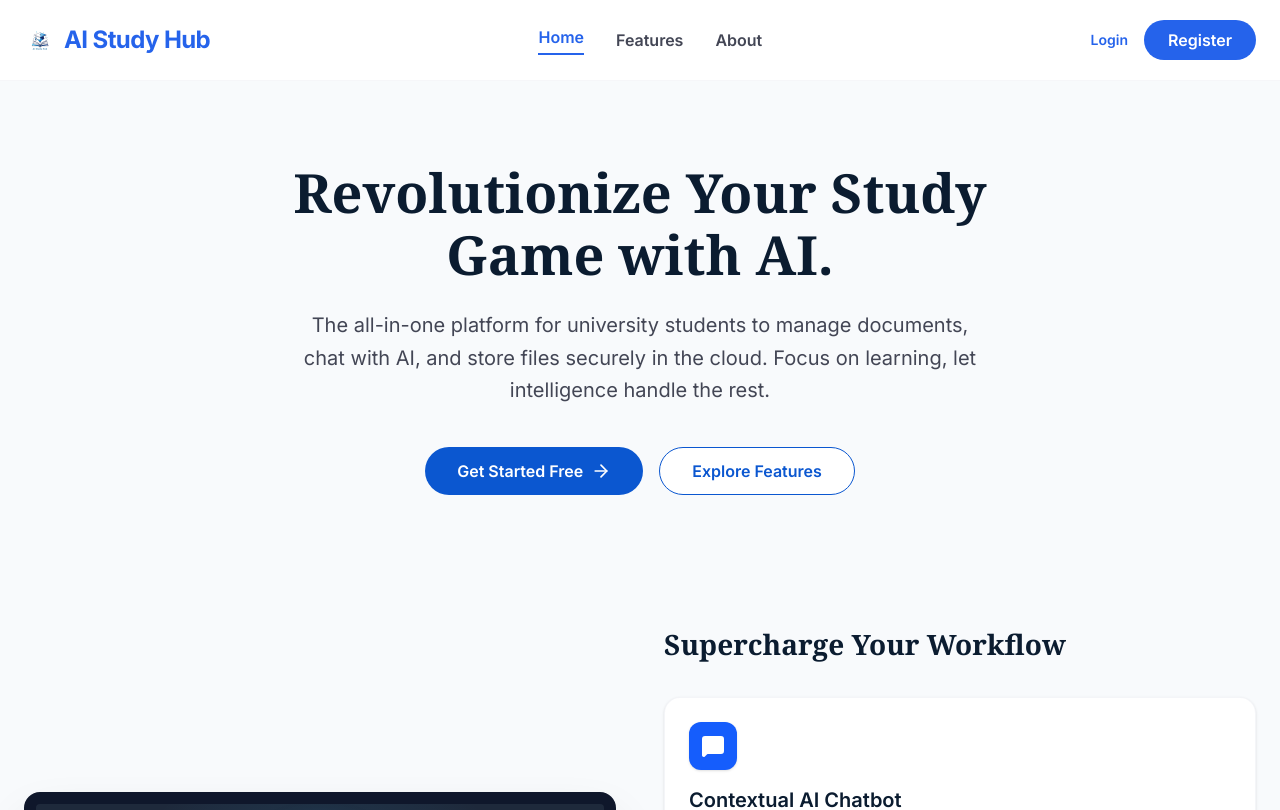
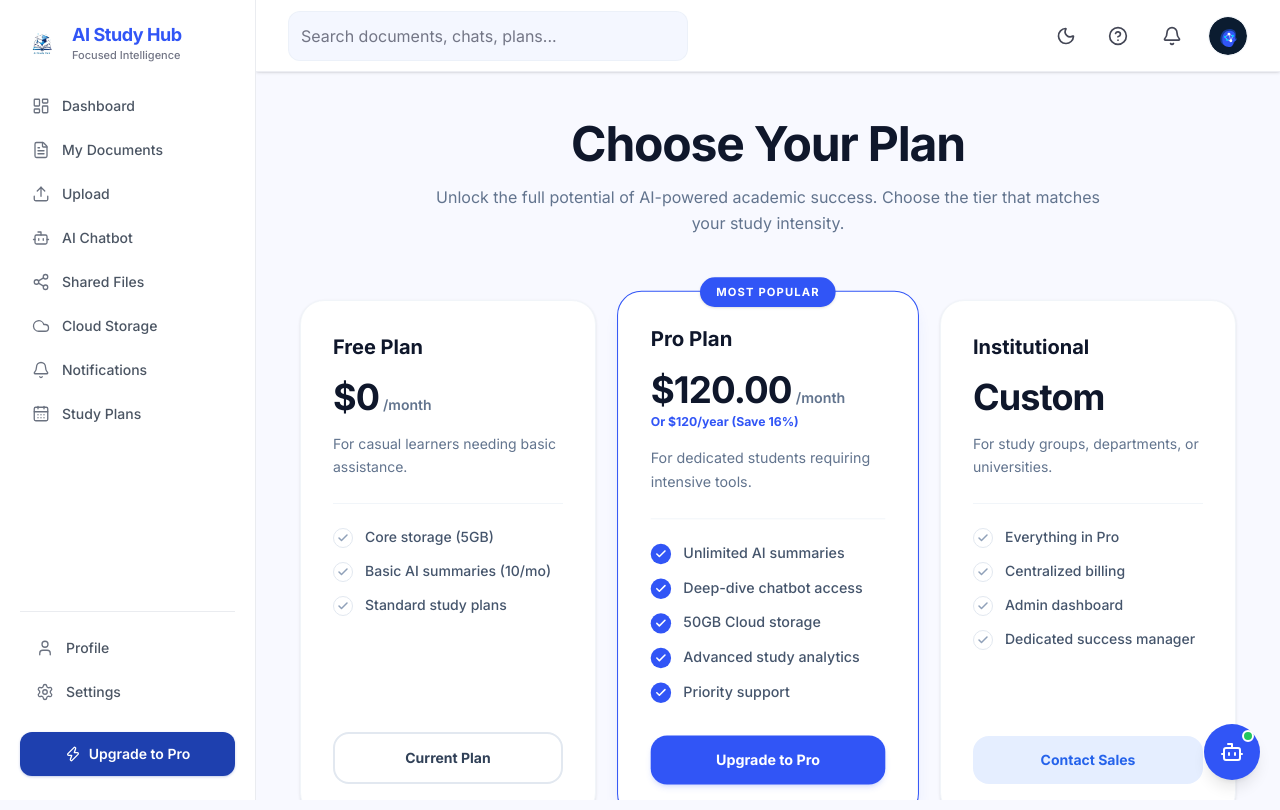
Before and after one commit to huynhduybinh24/SWP391_AIStudyHub, a React (Vite) app in the folder FrontEnd/: page /dashboard/upgrade in a window 1280 px wide. Before the commit this address led to /. Shown: the top 810 px of the page. Built offline with nearby package versions, Linux system fonts and the light colour scheme; no server answers.

Commit message:
add PricingPage

```diff
--- a/FrontEnd/src/app/router/routes.tsx
+++ b/FrontEnd/src/app/router/routes.tsx
@@ -28,6 +28,7 @@ import { RegisterPage } from '@/features/auth/pages/RegisterPage'
 import { SetNewPasswordPage } from '@/features/auth/pages/SetNewPasswordPage'
 import { ProfileDashboard } from '@/features/profile/pages/Dashboard'
 import { SettingsPage } from '@/features/settings/pages/SettingsPage'
+import { PricingPage } from '@/features/upgrade/pages/PricingPage'
 
 export const router = createBrowserRouter([
   {
@@ -84,6 +85,7 @@ export const router = createBrowserRouter([
           { path: 'study-plans', element: <PlaceholderPage title="Study Plans" /> },
           { path: 'profile', element: <ProfileDashboard /> },
           { path: 'settings', element: <SettingsPage /> },
+          { path: 'upgrade', element: <PricingPage /> },
           { path: 'quizzes', element: <QuizzesPage /> },
           ...(DEV_SKIP_AUTH
             ? [{ path: 'admin', element: <AdminDashboardPage /> }]
--- a/FrontEnd/src/components/layout/Sidebar.tsx
+++ b/FrontEnd/src/components/layout/Sidebar.tsx
@@ -50,6 +50,8 @@ function SidebarLink({
 }
 
 export function Sidebar() {
+  const { pathname } = useLocation()
+
   return (
     <aside className="flex h-screen w-[256px] shrink-0 flex-col justify-between border-r border-[#EAECF0] bg-white py-6 px-4 sticky top-0 left-0 z-30 select-none">
       <div className="flex flex-col gap-6 flex-1 min-h-0">
@@ -86,13 +88,17 @@ export function Sidebar() {
         </nav>
 
         {/* Upgrade to Pro button */}
-        <button
-          type="button"
-          className="mt-4 flex w-full items-center justify-center gap-2 rounded-xl bg-[#3155F6] py-3 text-sm font-semibold text-white hover:bg-[#2563eb] transition-all duration-200 cursor-pointer shadow-sm shadow-[#3155F6]/10 shrink-0"
+        <Link
+          to="/dashboard/upgrade"
+          className={`mt-4 flex w-full items-center justify-center gap-2 rounded-xl py-3 text-sm font-semibold text-white transition-all duration-200 cursor-pointer shadow-sm shrink-0 no-underline ${
+            pathname === '/dashboard/upgrade'
+              ? 'bg-[#1e40af] hover:bg-[#1d4ed8] shadow-[#1e40af]/20'
+              : 'bg-[#3155F6] hover:bg-[#2563eb] shadow-[#3155F6]/10'
+          }`}
         >
           <Zap className="size-4 text-white" strokeWidth={2} />
           Upgrade to Pro
-        </button>
+        </Link>
       </div>
     </aside>
   )
--- /dev/null
+++ b/FrontEnd/src/features/upgrade/components/PricingCard.tsx
@@ -0,0 +1,128 @@
+import { Check } from 'lucide-react'
+import { motion } from 'framer-motion'
+import { cn } from '@/lib/utils'
+
+export interface PricingPlan {
+  name: string
+  price: string
+  billing?: string
+  yearlySavingText?: string
+  description: string
+  features: string[]
+  buttonText: string
+  buttonVariant: 'outline' | 'primary' | 'secondary'
+  popular?: boolean
+  isCurrent?: boolean
+}
+
+interface PricingCardProps {
+  plan: PricingPlan
+  index: number
+}
+
+export function PricingCard({ plan, index }: PricingCardProps) {
+  const isPro = plan.popular
+
+  return (
+    <motion.div
+      initial={{ opacity: 0, y: 30 }}
+      animate={{ opacity: 1, y: 0 }}
+      transition={{ duration: 0.4, delay: index * 0.1, ease: 'easeOut' }}
+      className={cn(
+        'relative flex flex-col justify-between rounded-3xl bg-white dark:bg-slate-900 p-8 transition-all duration-300 shadow-sm border h-full select-none',
+        isPro
+          ? 'border-[#3155F6] dark:border-[#3155F6] shadow-lg shadow-[#3155F6]/10 dark:shadow-[#3155F6]/5 scale-[1.02] lg:translate-y-[-4px]'
+          : 'border-slate-100 dark:border-slate-800/80 hover:border-slate-200 dark:hover:border-slate-700 hover:shadow-md'
+      )}
+    >
+      {/* Most Popular Badge */}
+      {isPro && (
+        <div className="absolute top-0 left-1/2 -translate-x-1/2 -translate-y-1/2 bg-[#3155F6] text-white text-[11px] font-extrabold uppercase tracking-widest px-4 py-1.5 rounded-full shadow-sm">
+          Most Popular
+        </div>
+      )}
+
+      <div className="space-y-6">
+        {/* Header section */}
+        <div>
+          <h3 className="text-xl font-bold text-slate-900 dark:text-slate-100">
+            {plan.name}
+          </h3>
+
+          {/* Price */}
+          <div className="mt-4 flex items-baseline gap-1 text-slate-900 dark:text-white">
+            <span className="text-4xl font-extrabold tracking-tight">
+              {plan.price}
+            </span>
+            {plan.billing && (
+              <span className="text-sm font-semibold text-slate-500 dark:text-slate-400">
+                {plan.billing}
+              </span>
+            )}
+          </div>
+
+          {/* Yearly savings text */}
+          {plan.yearlySavingText && (
+            <p className="mt-1 text-xs font-bold text-[#3155F6] dark:text-blue-400">
+              {plan.yearlySavingText}
+            </p>
+          )}
+
+          {/* Description */}
+          <p className="mt-4 text-sm text-slate-500 dark:text-slate-400 leading-relaxed min-h-[40px]">
+            {plan.description}
+          </p>
+        </div>
+
+        {/* Divider */}
+        <div className="border-t border-slate-100 dark:border-slate-850 w-full" />
+
+        {/* Features List */}
+        <ul className="space-y-3.5 flex-1">
+          {plan.features.map((feature, idx) => (
+            <li key={idx} className="flex items-start gap-3">
+              {isPro ? (
+                <div className="flex size-5 shrink-0 items-center justify-center rounded-full bg-[#3155F6] text-white">
+                  <Check className="size-3" strokeWidth={3} />
+                </div>
+              ) : (
+                <div className="flex size-5 shrink-0 items-center justify-center rounded-full border border-slate-200 dark:border-slate-850 text-slate-400 dark:text-slate-500">
+                  <Check className="size-3" strokeWidth={3} />
+                </div>
+              )}
+              <span className="text-sm font-medium text-slate-600 dark:text-slate-350 leading-tight">
+                {feature}
+              </span>
+            </li>
+          ))}
+        </ul>
+      </div>
+
+      {/* Button Action */}
+      <div className="mt-8">
+        {plan.buttonVariant === 'outline' ? (
+          <button
+            type="button"
+            className="w-full rounded-2xl border-2 border-slate-200 dark:border-slate-850 bg-white dark:bg-slate-900 py-3.5 px-4 text-sm font-bold text-slate-700 dark:text-slate-300 transition-all hover:bg-slate-50 dark:hover:bg-slate-850 cursor-pointer"
+          >
+            {plan.buttonText}
+          </button>
+        ) : plan.buttonVariant === 'primary' ? (
+          <button
+            type="button"
+            className="w-full rounded-2xl bg-[#3155F6] py-3.5 px-4 text-sm font-bold text-white transition-all hover:bg-[#2563eb] shadow-md shadow-[#3155F6]/15 hover:shadow-lg hover:shadow-[#3155F6]/20 active:scale-[0.98] cursor-pointer"
+          >
+            {plan.buttonText}
+          </button>
+        ) : (
+          <button
+            type="button"
+            className="w-full rounded-2xl bg-[#e5eeff] dark:bg-blue-950/40 py-3.5 px-4 text-sm font-bold text-[#2563eb] dark:text-blue-400 transition-all hover:bg-[#d0e1ff] dark:hover:bg-blue-950/60 active:scale-[0.98] cursor-pointer"
+          >
+            {plan.buttonText}
+          </button>
+        )}
+      </div>
+    </motion.div>
+  )
+}
--- /dev/null
+++ b/FrontEnd/src/features/upgrade/pages/PricingPage.tsx
@@ -0,0 +1,73 @@
+import { PricingCard, type PricingPlan } from '../components/PricingCard'
+
+const pricingPlans: PricingPlan[] = [
+  {
+    name: 'Free Plan',
+    price: '$0',
+    billing: '/month',
+    description: 'For casual learners needing basic assistance.',
+    features: [
+      'Core storage (5GB)',
+      'Basic AI summaries (10/mo)',
+      'Standard study plans',
+    ],
+    buttonText: 'Current Plan',
+    buttonVariant: 'outline',
+    isCurrent: true,
+  },
+  {
+    name: 'Pro Plan',
+    price: '$120.00',
+    billing: '/month',
+    yearlySavingText: 'Or $120/year (Save 16%)',
+    description: 'For dedicated students requiring intensive tools.',
+    features: [
+      'Unlimited AI summaries',
+      'Deep-dive chatbot access',
+      '50GB Cloud storage',
+      'Advanced study analytics',
+      'Priority support',
+    ],
+    buttonText: 'Upgrade to Pro',
+    buttonVariant: 'primary',
+    popular: true,
+  },
+  {
+    name: 'Institutional',
+    price: 'Custom',
+    description: 'For study groups, departments, or universities.',
+    features: [
+      'Everything in Pro',
+      'Centralized billing',
+      'Admin dashboard',
+      'Dedicated success manager',
+    ],
+    buttonText: 'Contact Sales',
+    buttonVariant: 'secondary',
+  },
+]
+
+export function PricingPage() {
+  return (
+    <div className="space-y-10 py-4 flex flex-col items-center">
+      {/* Title & Subtitle */}
+      <div className="text-center space-y-4 max-w-2xl">
+        <h1 className="text-4xl font-extrabold tracking-tight text-slate-900 dark:text-white sm:text-5xl">
+          Choose Your Plan
+        </h1>
+        <p className="text-base text-slate-500 dark:text-slate-400 leading-relaxed">
+          Unlock the full potential of AI-powered academic success. Choose the tier that matches your study intensity.
+        </p>
+      </div>
+
+      {/* Pricing Grid */}
+      <div className="grid grid-cols-1 md:grid-cols-2 lg:grid-cols-3 gap-6 items-stretch w-full max-w-5xl mt-6">
+        {pricingPlans.map((plan, index) => (
+          <PricingCard key={plan.name} plan={plan} index={index} />
+        ))}
+      </div>
+    </div>
+  )
+}
+
+export default PricingPage
```
